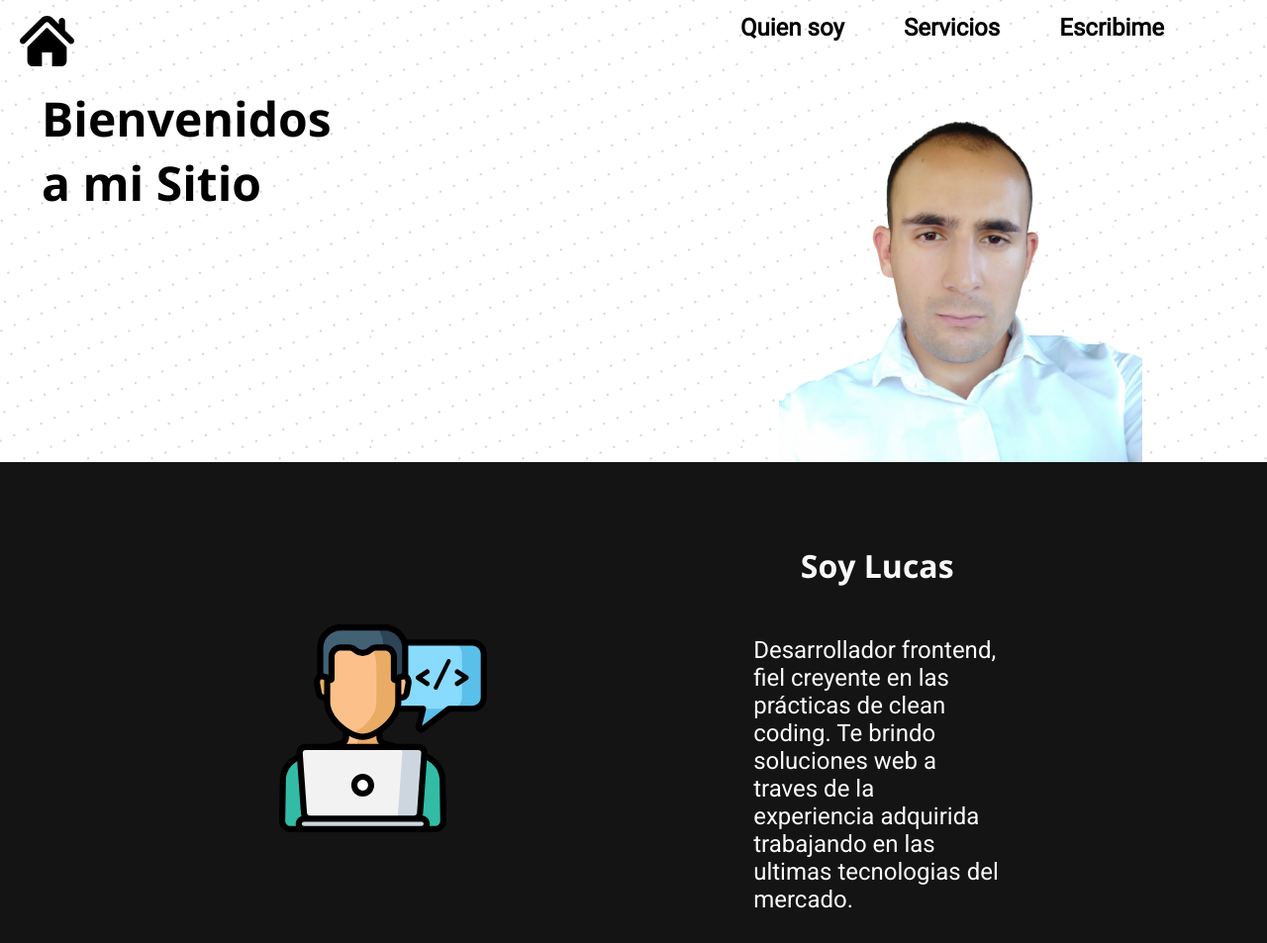
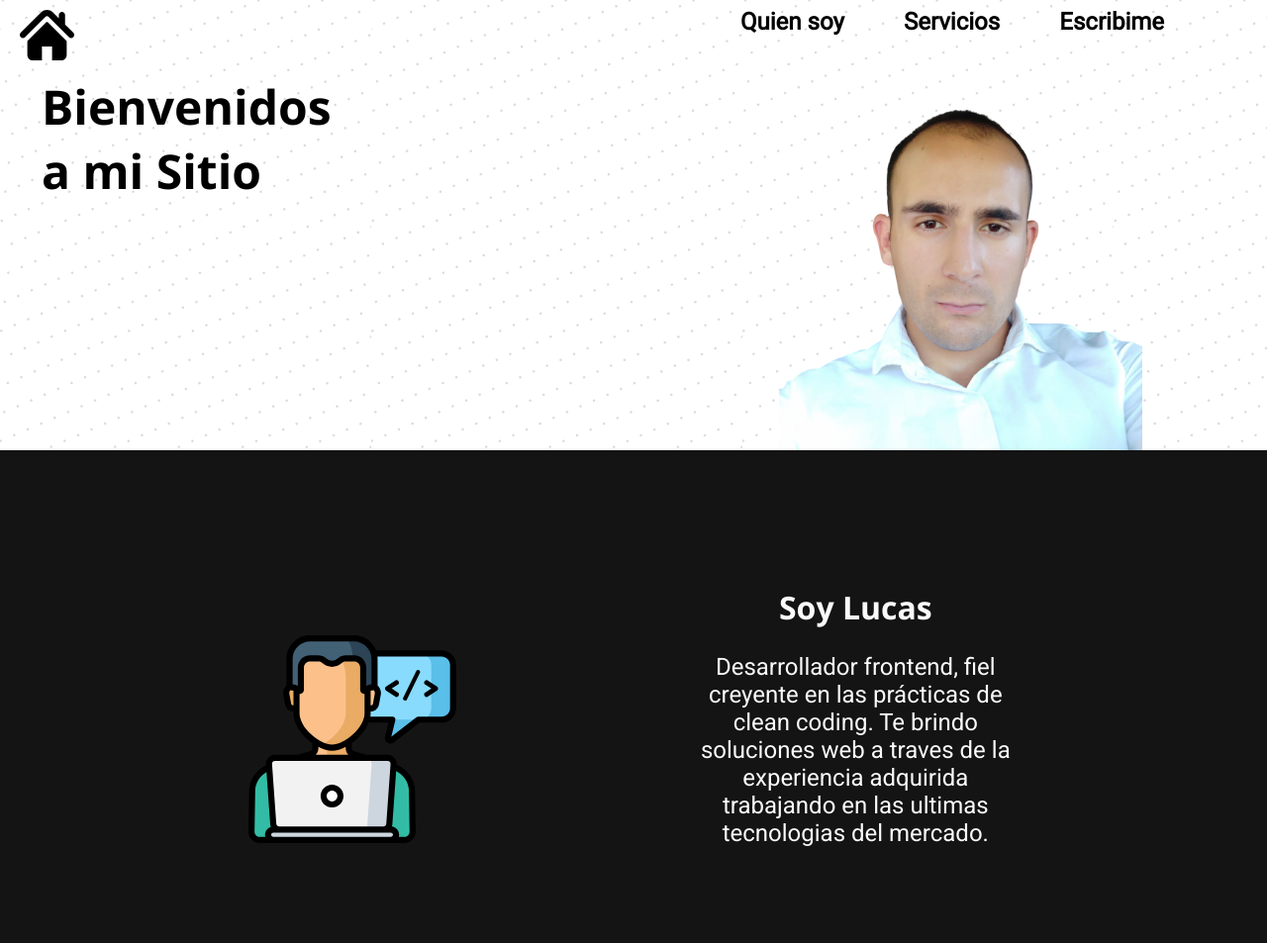
Before and after one commit to havikhavik/apx-desafio-m3, a plain HTML site: page index.html in a window 1280 px wide. Shown: the top 953 px of the page at 99% size. Drawn offline with nearby package versions, Linux system fonts and the light colour scheme.

Commit message:
ultimos cambios

```diff
--- a/index.css
+++ b/index.css
@@ -10,9 +10,9 @@ img {
 .nav {
   display: flex;
   flex-direction: row;
-  justify-content: center;
+  justify-content: space-between;
   width: 100%;
-  padding: 14px 20px;
+  padding: 8px 20px;
 }
 
 .menu-desktop {
@@ -25,7 +25,7 @@ img {
 .nav-font {
   text-decoration: none;
   font-family: "Roboto", sans-serif;
-  font-size: 24px;
+  font-size: 0;
   font-weight: 700;
   color: #000000;
 }
@@ -38,8 +38,8 @@ img {
     visibility: visible;
   }
 
-  .nav {
-    justify-content: space-between;
+  .nav-font {
+    font-size: 24px;
   }
 }
 
@@ -88,7 +88,7 @@ img {
   background-color: #141414;
   color: #fafafa;
   padding: 55px 32px;
-  width: 101%;
+  width: 100%;
 }
 .seccion-tres {
   height: 1375px;
@@ -105,7 +105,7 @@ img {
   background-color: #141414;
   color: #fafafa;
   padding: 0px 20px;
-  width: 101%;
+  width: 100%;
 }
 .label {
   font-family: "Roboto", sans-serif;
@@ -202,11 +202,13 @@ img {
   .icono-oculto {
     width: 210px;
     height: 210px;
+    margin-top: 45px;
   }
   .parrafo {
-    max-width: 250px;
+    max-width: 330px;
     font-size: 24px;
-    margin-top: 50px;
+    margin-top: 25px;
+    text-align: center;
   }
 
   .seccion-tres {
@@ -270,7 +272,7 @@ img {
 .footer {
   background-color: #dbdbdb;
   height: 493px;
-  width: 101%;
+  width: 100%;
 }
 .icono-footer {
   width: 80px;
```
